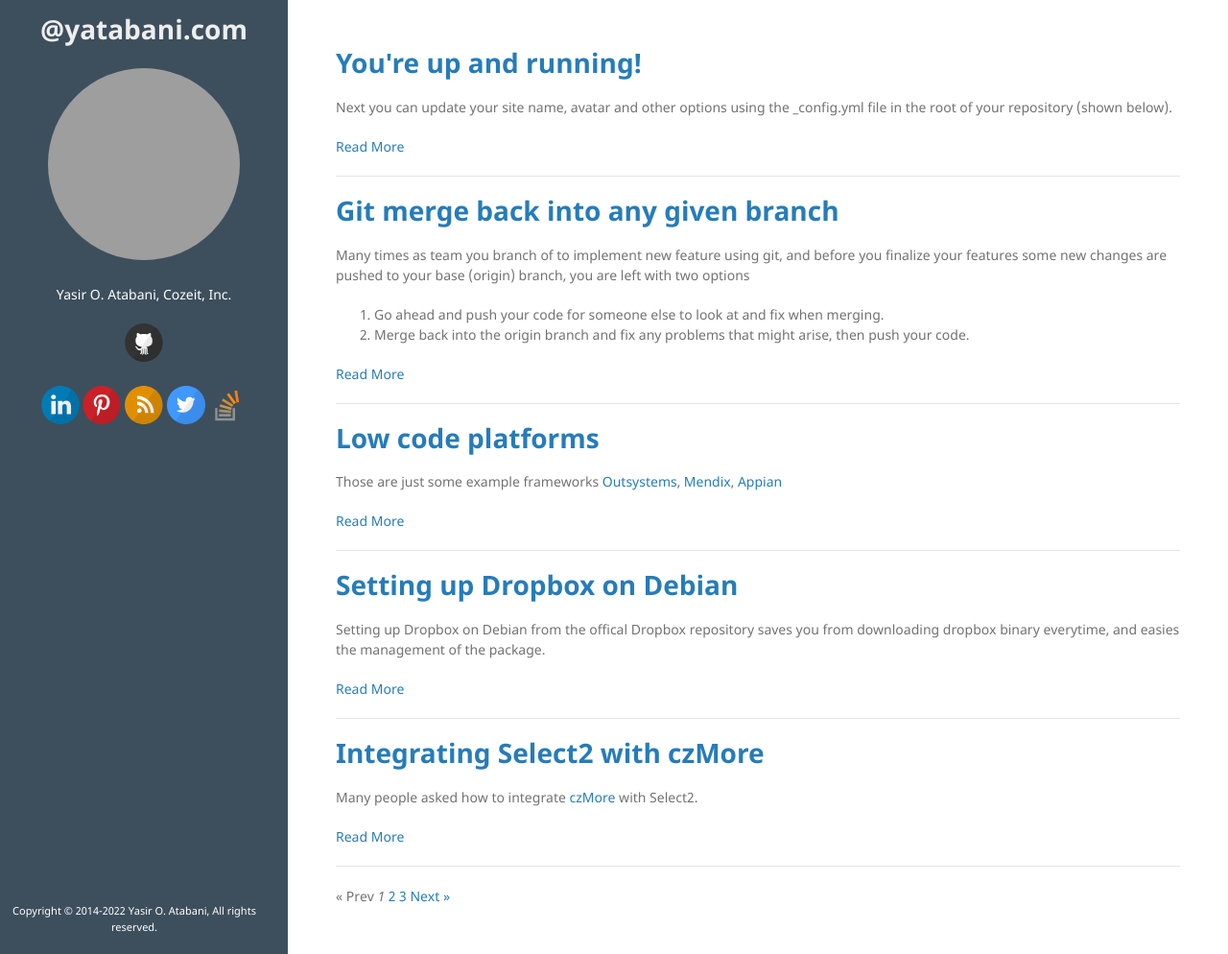
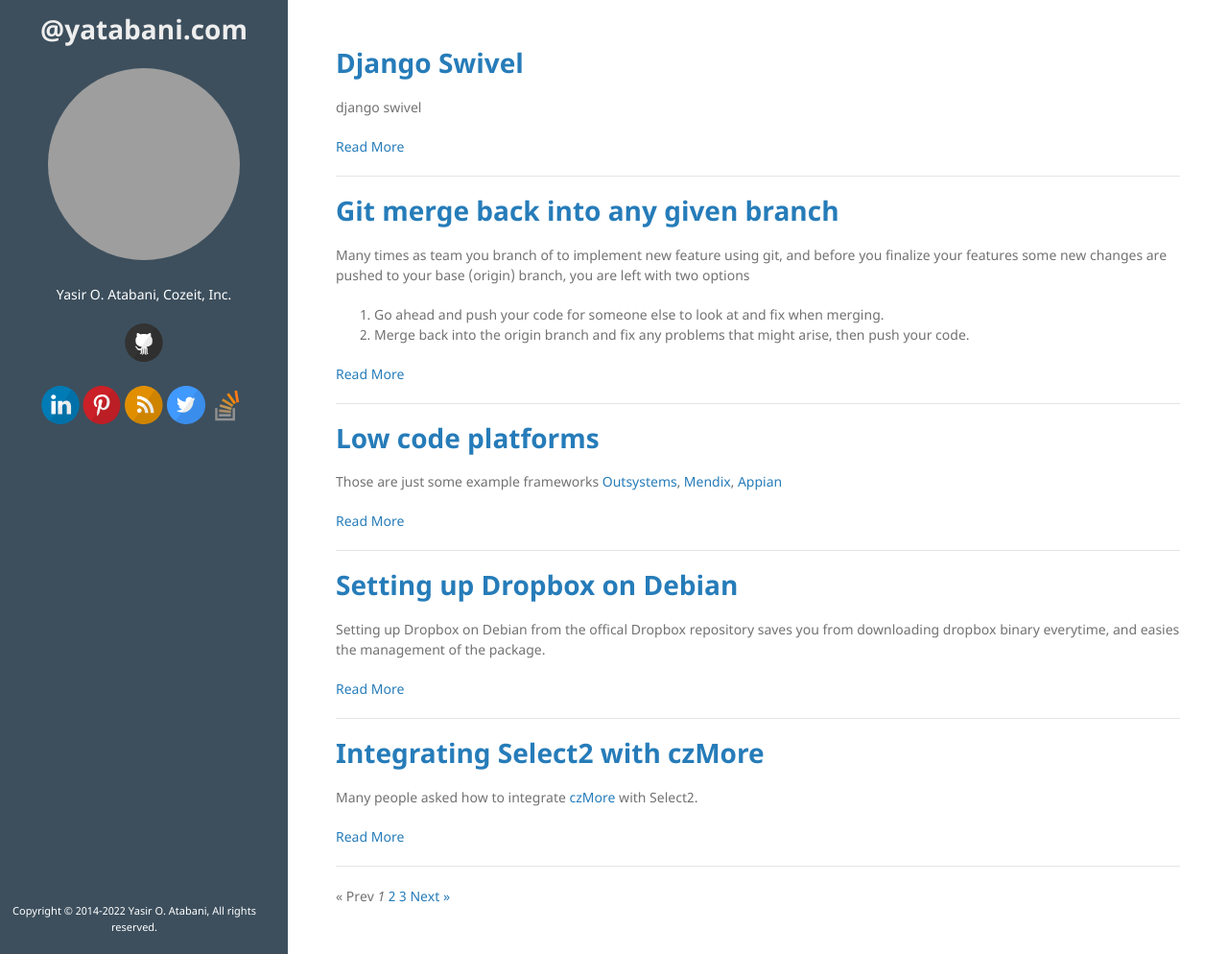
Before and after one commit to yatabani/yatabani.github.io, a Jekyll site: the page built from index.html, in a window 1280 px wide and 994 px high. Shown: the whole window at 96% size. Built offline with Jekyll 4.4.1, drawn with Linux system fonts in a browser that asks for light colours; the list of posts is cut into pages by our own code; grey boxes are pictures that could not be loaded.

Commit message:
Django-swivel 2

```diff
--- a/_posts/2022-05-11-django-swivel.md
+++ b/_posts/2022-05-11-django-swivel.md
@@ -1,10 +1,6 @@
 ---
 layout: post
-title: You're up and running!
+title: Django Swivel
 ---
 
-Next you can update your site name, avatar and other options using the _config.yml file in the root of your repository (shown below).
-
-![_config.yml]({{ site.baseurl }}/images/config.png)
-
-The easiest way to make your first post is to edit this one. Go into /_posts/ and update the Hello World markdown file. For more instructions head over to the [Jekyll Now repository](https://github.com/barryclark/jekyll-now) on GitHub.
+django swivel
```
